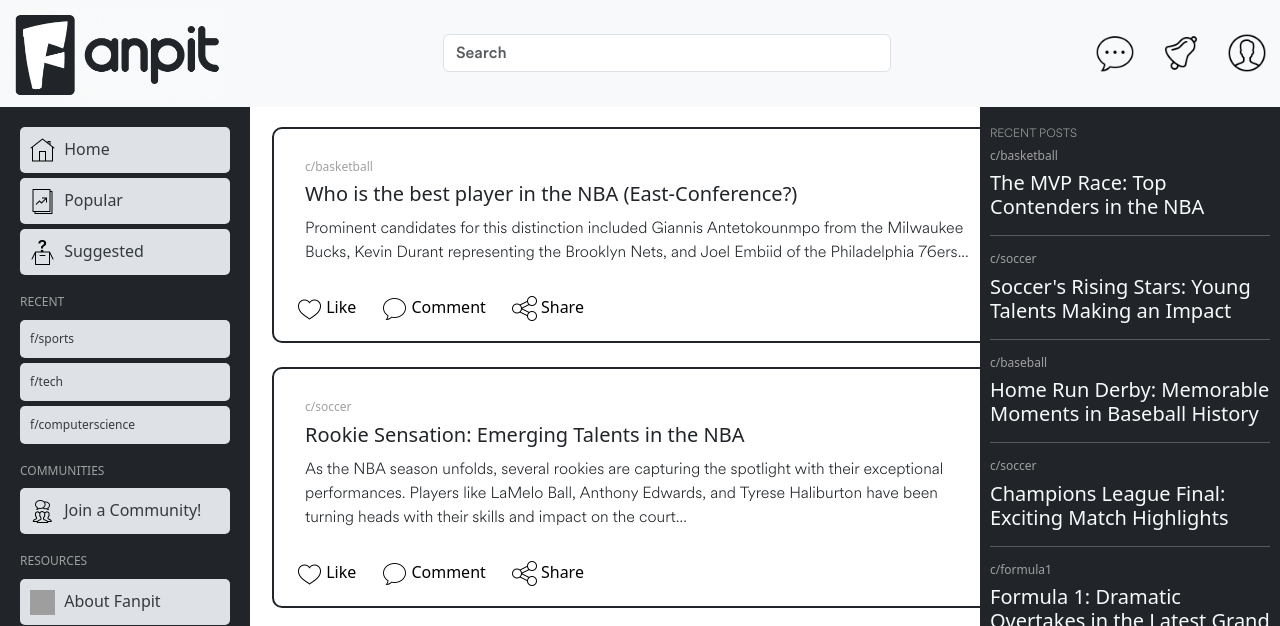
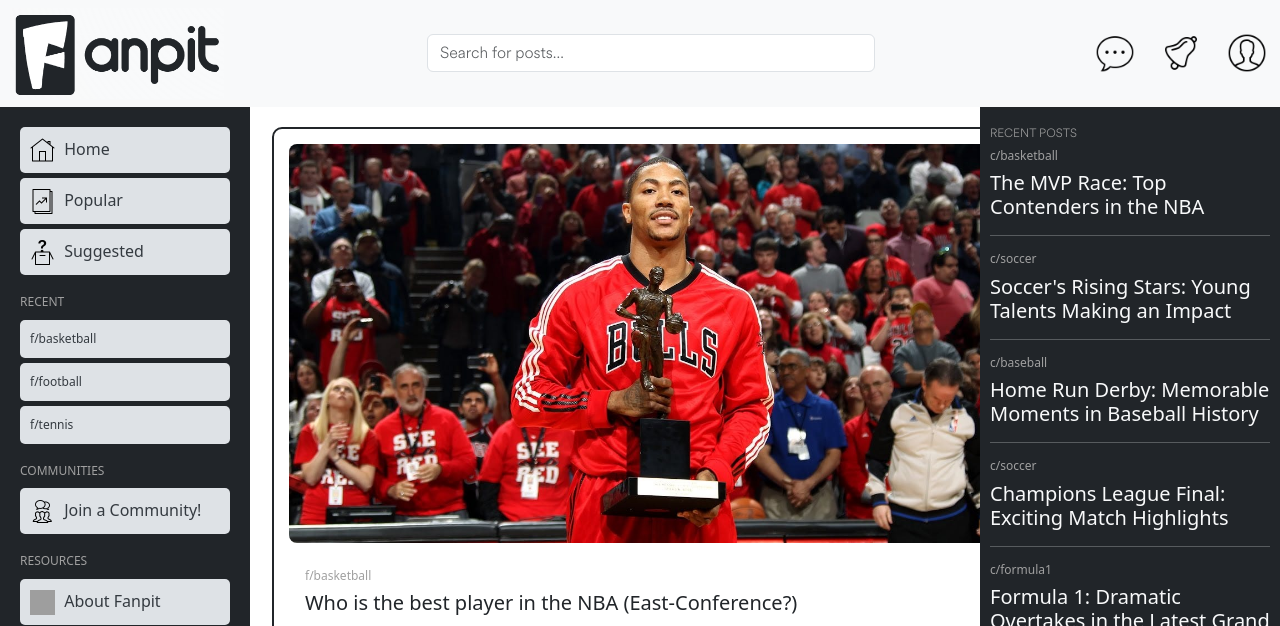
Before and after one commit to olivernicholass/Converso, a PHP site: page /html/index.html in a window 1280 px wide. Shown: the top 626 px of the page. Run offline with PHP 8.4, Linux system fonts and the light colour scheme; grey boxes are pictures that could not be loaded.

Commit message:
Added images to sample posts + new file for media queries + new responsive designs for main page.

```diff
--- a/css/main.css
+++ b/css/main.css
@@ -74,22 +74,6 @@
   height:25px;
   width:25px;
 }
-@media (max-width: 1440px) {
-  .main-post-card {
-    width: 100%;
-  }
-  .main-posts{
-    margin-left:190px;
-  }
-}
-
-@media (min-width:1536px) {
-  .col-lg-8 main-posts {
-    margin-left:190px;
-  }
-}
-
-
 
 .main-post-card .card-title {
   margin-bottom: 10px;
@@ -145,22 +129,6 @@
   border-radius: 5px;
 }
 
-@media (max-width: 1200px) {
-  .custom-sidebar {
-    display: none;
-  }
-}
-
-@media (max-width: 1000px) {
-  .custom-sidebar {
-    display: none;
-  }
-
-  .recent-posts {
-    display: none;
-  }
-}
-
 .button-section {
   margin-bottom: 20px;
 }
--- a/css/navbar.css
+++ b/css/navbar.css
@@ -1,19 +1,8 @@
 .navbar {
   font-family: 'cr-light', sans-serif;
   background-color: #F8F9FA !important;
-
-}
-
-@font-face {
-  font-family: 'cr-light';
-  src: url('../fonts/CircularStd-Light.otf') format('truetype');
-
-}
-
-@font-face {
-  font-family: 'cr-regular';
-  src: url('../fonts/CircularStd-Medium.otf') format('truetype');
-
+  display: flex;
+  justify-content: space-between;
 }
 
 .form-outline input::placeholder {
@@ -28,13 +17,12 @@
   padding: 0.25rem 0.75rem;
 }
 
+
 .form-control {
-  display: flex;
-  justify-content: center;
-  align-items: center;
-  width:35%;
+  font-family: 'cr-light', sans-serif;
+  margin-left:300px;
+  width: 35%;
 }
-
 
 .custom-center {
   display: flex;
@@ -56,8 +44,13 @@
 .fanpit-logo {
   max-width: 50%;
   height: auto;
-  margin-left:10px;
+  margin-left: 10px;
   display: block;
+}
+
+.navbar-brand {
+  padding: 0;
+  margin: 0;
 }
 
 .navbar,
@@ -73,3 +66,13 @@
 .card-text {
   font-family: 'cr-light', sans-serif;
 }
+
+@font-face {
+  font-family: 'cr-light';
+  src: url('../fonts/CircularStd-Light.otf') format('truetype');
+}
+
+@font-face {
+  font-family: 'cr-regular';
+  src: url('../fonts/CircularStd-Medium.otf') format('truetype');
+}
--- a/html/index.html
+++ b/html/index.html
@@ -5,8 +5,9 @@
   <meta charset="UTF-8">
   <meta name="viewport" content="width=device-width, initial-scale=1, shrink-to-fit=no">
   <link href="https://cdn.jsdelivr.net/npm/bootstrap@5.3.0/dist/css/bootstrap.min.css" rel="stylesheet">
-  <link rel="stylesheet" href="../css/navbar.css">
-  <link rel="stylesheet" href="../css/main.css">
+  <link rel="stylesheet" type="text/css" href="../css/navbar.css">
+  <link rel="stylesheet" type="text/css" href="../css/main.css">
+  <link rel="stylesheet" type="text/css" href="../css/media.css">
   <title>Fanpit</title>
   <style>
     .cr-light {
@@ -18,9 +19,9 @@
 <body>
 
   <nav class="navbar sticky-top navbar-expand navbar-dark bg-dark">
-    <a class="navbar-brand" style="padding:0" href="#"><img class="fanpit-logo" src="../images/fanpit.png" alt="Your Logo/Brand"></a>
+    <a class="navbar-brand" href="#"><img class="fanpit-logo" src="../images/fanpit.png" alt="fanpit"></a>
 
-    <input class="form-control" type="search" placeholder="Search" aria-label="Search">
+      <input class="form-control" type="search" placeholder="Search for posts..." aria-label="Search">
 
       <div class="navbar-collapse">
         <ul class="navbar-nav ms-auto">
@@ -56,9 +57,9 @@
 
       <div class="button-section">
         <h2 class="cr-light" style="font-size: 12px;">RECENT</h2>
-        <button class="button" style="font-size: 12px;">f/sports</button>
-        <button class="button" style="font-size: 12px;">f/tech</button>
-        <button class="button" style="font-size: 12px;">f/computerscience</button>
+        <button class="button" style="font-size: 12px;">f/basketball</button>
+        <button class="button" style="font-size: 12px;">f/football</button>
+        <button class="button" style="font-size: 12px;">f/tennis</button>
       </div>
 
       <div class="button-section">
@@ -85,8 +86,9 @@
     <!-- Main Content / Posts Section -->
     <div class="col-lg-8 main-posts">
       <div class="card mb-4 main-post-card">
+        <img src="../images/drose.jpg" class="card-img-top" alt="Image Description">
         <div class="card-body">
-          <h5 class="cr-light" style="font-size: 12px;">c/basketball</h5>
+          <h5 class="cr-light" style="font-size: 12px;">f/basketball</h5>
           <h5 class="card-title">Who is the best player in the NBA (East-Conference?)</h5>
           <p class="card-text">Prominent candidates for this distinction included Giannis Antetokounmpo from the Milwaukee Bucks, Kevin Durant representing the Brooklyn Nets, and Joel Embiid of the Philadelphia 76ers...</p>
         </div>
@@ -104,10 +106,11 @@
       </div>
 
       <div class="card mb-4 main-post-card">
+        <img src="../images/barca.jpg" class="card-img-top" alt="Image Description">
         <div class="card-body">
-          <h5 class="cr-light" style="font-size: 12px;">c/soccer</h5>
-          <h5 class="card-title">Rookie Sensation: Emerging Talents in the NBA</h5>
-          <p class="card-text">As the NBA season unfolds, several rookies are capturing the spotlight with their exceptional performances. Players like LaMelo Ball, Anthony Edwards, and Tyrese Haliburton have been turning heads with their skills and impact on the court...</p>
+          <h5 class="cr-light" style="font-size: 12px;">f/football</h5>
+          <h5 class="card-title">The Legendary Trio: Messi, Suarez, and Neymar</h5>
+          <p class="card-text">As one of the most formidable attacking trios in the history of soccer, Lionel Messi, Luis Suarez, and Neymar Jr. formed an unstoppable force during their time at FC Barcelona. Their combination of skill, chemistry, and goal-scoring prowess mesmerized fans worldwide, leading Barcelona to numerous domestic and international titles...</p>
         </div>
         <div class="post-buttons">
           <button class="like-button">
@@ -125,7 +128,7 @@
       <div class="card mb-4 main-post-card">
         <img src="../images/lebrondwayne.webp" class="card-img-top" alt="Image Description">
         <div class="card-body">
-          <h5 class="cr-light" style="font-size: 12px;">c/fashion</h5>
+          <h5 class="cr-light" style="font-size: 12px;">f/basketball/h5>
           <h5 class="card-title">Unveiling the NBA's Fashion Trends: Players Off the Court</h5>
           <p class="card-text">Beyond their skills on the court, NBA players are becoming style icons with their unique fashion choices. From pre-game outfits to post-game press conference looks, players like Russell Westbrook, LeBron James, and James Harden are setting trends and making statements...</p>
         </div>
@@ -144,7 +147,7 @@
 
       <div class="card mb-4 main-post-card">
         <div class="card-body">
-          <h5 class="cr-light" style="font-size: 12px;">c/tennis</h5>
+          <h5 class="cr-light" style="font-size: 12px;">f/tennis</h5>
           <h5 class="card-title">The Battle of the Coasts: Comparing Western and Eastern Conference Dominance</h5>
           <p class="card-text">In the ongoing NBA season, the rivalry between the Western and Eastern Conferences is as intense as ever. Teams from each coast are showcasing their strengths, and debates about which conference is superior are heating up among fans and analysts...</p>
         </div>
@@ -163,7 +166,7 @@
 
       <div class="card mb-4 main-post-card">
         <div class="card-body">
-          <h5 class="cr-light" style="font-size: 12px;">c/tennis</h5>
+          <h5 class="cr-light" style="font-size: 12px;">f/tennis</h5>
           <h5 class="card-title">The Battle of the Coasts: Comparing Western and Eastern Conference Dominance</h5>
           <p class="card-text">In the ongoing NBA season, the rivalry between the Western and Eastern Conferences is as intense as ever. Teams from each coast are showcasing their strengths, and debates about which conference is superior are heating up among fans and analysts...</p>
         </div>
@@ -182,7 +185,7 @@
 
       <div class="card mb-4 main-post-card">
         <div class="card-body">
-          <h5 class="cr-light" style="font-size: 12px;">c/tennis</h5>
+          <h5 class="cr-light" style="font-size: 12px;">f/basketball</h5>
           <h5 class="card-title">The Battle of the Coasts: Comparing Western and Eastern Conference Dominance</h5>
           <p class="card-text">In the ongoing NBA season, the rivalry between the Western and Eastern Conferences is as intense as ever. Teams from each coast are showcasing their strengths, and debates about which conference is superior are heating up among fans and analysts...</p>
         </div>
@@ -202,7 +205,7 @@
       <div class="card mb-4 main-post-card">
         <img src="../images/lebrondwayne.webp" class="card-img-top" alt="Image Description">
         <div class="card-body">
-          <h5 class="cr-light" style="font-size: 12px;">c/fashion</h5>
+          <h5 class="cr-light" style="font-size: 12px;">f/basketball</h5>
           <h5 class="card-title">Unveiling the NBA's Fashion Trends: Players Off the Court</h5>
           <p class="card-text">Beyond their skills on the court, NBA players are becoming style icons with their unique fashion choices. From pre-game outfits to post-game press conference looks, players like Russell Westbrook, LeBron James, and James Harden are setting trends and making statements...</p>
         </div>
@@ -221,7 +224,7 @@
 
       <div class="card mb-4 main-post-card">
         <div class="card-body">
-          <h5 class="cr-light" style="font-size: 12px;">c/tennis</h5>
+          <h5 class="cr-light" style="font-size: 12px;">f/basketball</h5>
           <h5 class="card-title">The Battle of the Coasts: Comparing Western and Eastern Conference Dominance</h5>
           <p class="card-text">In the ongoing NBA season, the rivalry between the Western and Eastern Conferences is as intense as ever. Teams from each coast are showcasing their strengths, and debates about which conference is superior are heating up among fans and analysts...</p>
         </div>
@@ -240,7 +243,7 @@
 
       <div class="card mb-4 main-post-card">
         <div class="card-body">
-          <h5 class="cr-light" style="font-size: 12px;">c/tennis</h5>
+          <h5 class="cr-light" style="font-size: 12px;">f/basketball</h5>
           <h5 class="card-title">The Battle of the Coasts: Comparing Western and Eastern Conference Dominance</h5>
           <p class="card-text">In the ongoing NBA season, the rivalry between the Western and Eastern Conferences is as intense as ever. Teams from each coast are showcasing their strengths, and debates about which conference is superior are heating up among fans and analysts...</p>
         </div>
--- a/html/login.html
+++ b/html/login.html
@@ -1,9 +1,10 @@
 <!DOCTYPE html>
 <html lang="en">
     <head>
-        <title>Converso | Login</title>
+        <title>Fanpit | Login</title>
         <link rel="stylesheet" type="text/css" href="../css/reset.css"/>
         <link rel="stylesheet" type="text/css" href="../css/login.css"/>
+        <link rel="stylesheet" type="text/css" href="../css/media.css">
     </head>
 
     <body>
--- a/html/register.html
+++ b/html/register.html
@@ -4,6 +4,7 @@
         <title>Converso | Register</title>
         <link rel="stylesheet" type="text/css" href="../css/reset.css"/>
         <link rel="stylesheet" type="text/css" href="../css/register.css"/>
+        <link rel="stylesheet" type="text/css" href="../css/media.css">
     </head>
 
     <body>
```
Also changed, not shown: css/login.css (+5 -2 lines), css/media.css (added, +61 -0 lines), css/register.css (+7 -0 lines), css/thread.css (+0 -19 lines), images/barca.jpg (added), images/drose.jpg (added). Lines whose indentation alone changed are shown as unchanged.
